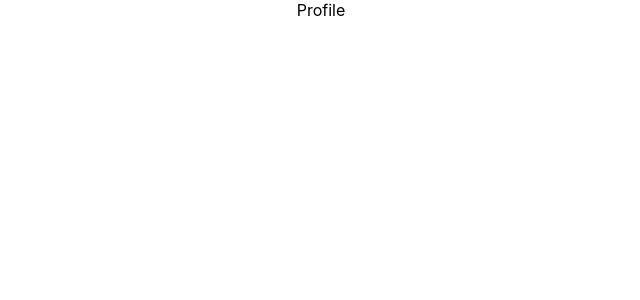
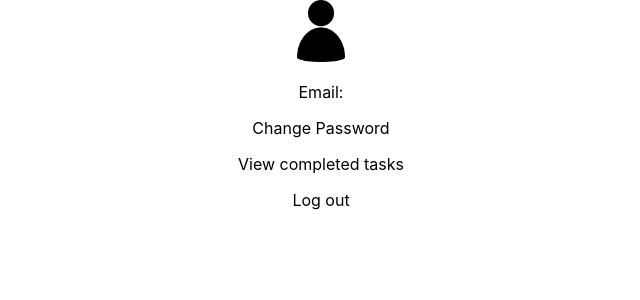
Before and after one commit to Little-Wolfie/listodo, a React (Create React App) app: page /profile in a window 1280 px wide. Shown: the top 300 px of the page, without its empty margins (319-959 px from the left). Built offline with nearby package versions, Linux system fonts and the light colour scheme.

Commit message:
mapping out profile

```diff
--- a/src/components/Profile components/Profile.jsx
+++ b/src/components/Profile components/Profile.jsx
@@ -1,7 +1,19 @@
 import React from 'react'
+import '../../css/Profile.css'
 
 export const Profile = () => {
   return (
-    <div className='profile'>Profile</div>
+    <div className='profile'>
+      <header>
+        <img className='profile-picture' src='./userIcon.png' alt  />
+      </header>
+      <div className='profile-container'>
+        <p> Email: </p>
+        <p> Change Password </p>
+        <p> View completed tasks </p>
+        <p> Log out </p>
+
+      </div>
+    </div>
   )
 }
--- a/src/css/Profile.css
+++ b/src/css/Profile.css
@@ -0,0 +1,3 @@
+.profile-picture {
+    width: 3rem;
+}
```
Also changed, not shown: public/userIcon.png (added).
